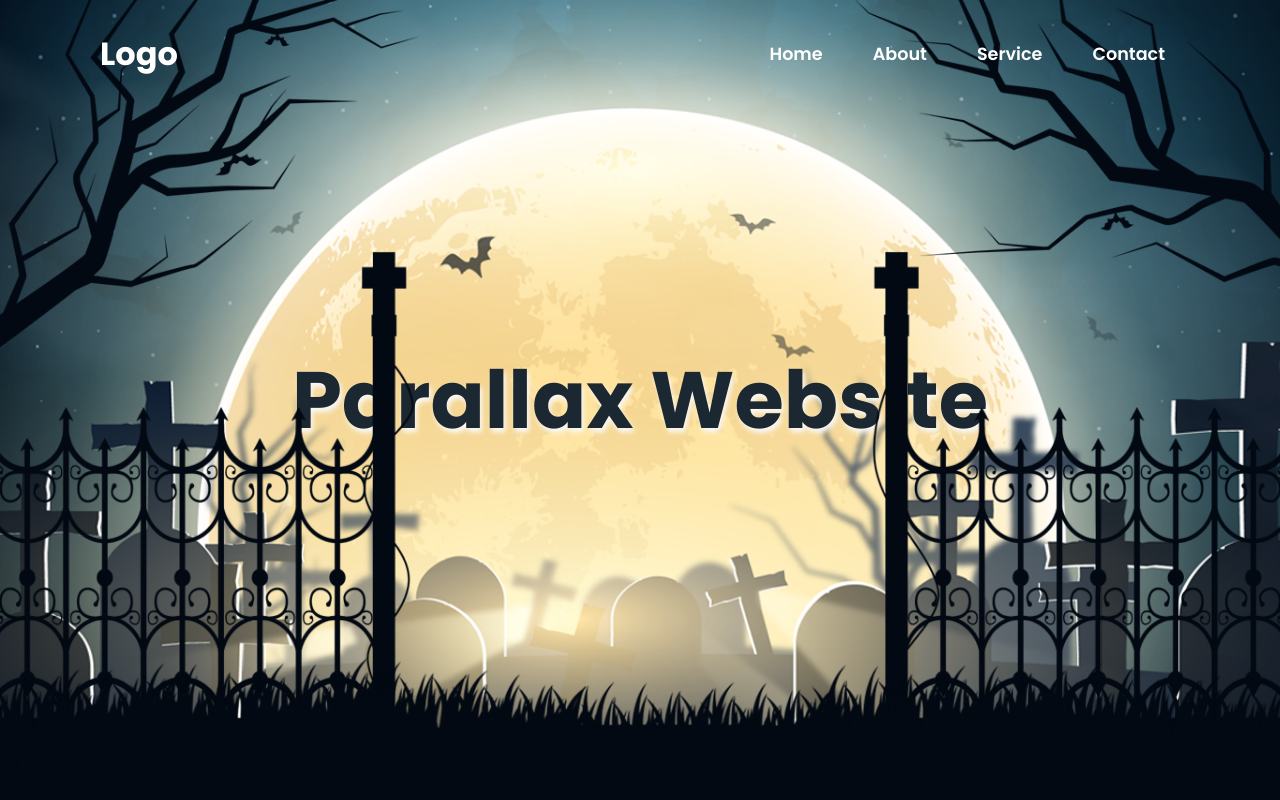
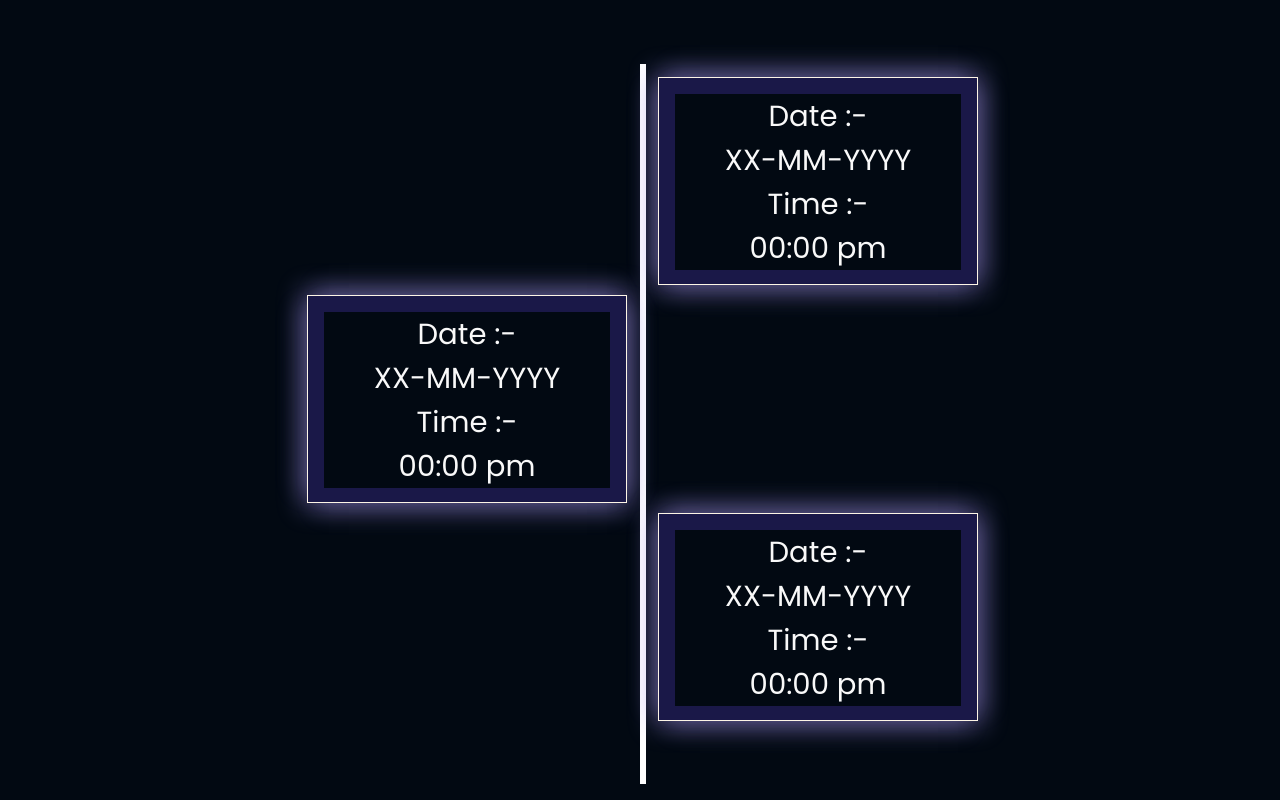
Before and after one commit to Xaverick/Xenith24, a React (Vite) app: page / in a window 1280 px wide. Shown: the top 800 px of the page. Built offline with nearby package versions, Linux system fonts and the light colour scheme.

Commit message:
Timeline

```diff
--- a/src/App.jsx
+++ b/src/App.jsx
@@ -2,13 +2,15 @@ import { useState } from 'react'
 import './App.css'
 import Banner from './container/Banner/Banner'
 import Navbar from './components/Navbar/Navbar'
+import Timeline from './components/Timeline/Timeline'
 
 function App() {
 
   return (
     <>
-      <Navbar />
-      <Banner />
+      {/* <Navbar /> */}
+      {/* <Banner /> */}
+      {<Timeline />}
     </>
   )
 }
--- /dev/null
+++ b/src/components/Timeline/Timeline.css
@@ -0,0 +1,77 @@
+* {
+    background-color: #020912;
+    margin: 0;
+    padding: 0;
+  }
+
+  .container {
+    height: 36rem;
+    width: 100%;
+  }
+
+  .line {
+    width: 0%;
+    height: 45rem;
+    margin: 5% 0 0 50%;
+    border: 3px solid white;
+  }
+
+  .box {
+    color: #f9f9f9;
+    border: 1px solid oldlace;
+    height: 13rem;
+    background-color: rgba(98, 70, 237, 0.243);
+    margin: 10px 0 10px 15px;
+    width: 20rem;
+    transition: all 1s ease;
+    padding: 1rem;
+    box-shadow:
+    10px 10px 20px rgba(165, 150, 238, 0.243), /* Top-right shadow */
+    -10px -10px 20px rgba(165, 150, 238, 0.243), /* Top-left shadow */
+    10px -10px 20px rgba(165, 150, 238, 0.243), /* Bottom-right shadow */
+    -10px 10px 20px rgba(165, 150, 238, 0.243); /* Bottom-left shadow */
+    user-select: none;
+  }
+
+  .innerbox {
+    text-align: center;
+    font-size: 1.82rem;
+  }
+
+  .p1 {
+    display: block;
+  }
+
+  .p2 {
+    display: none;
+  }
+
+  .box2 {
+    margin-left: -21rem;
+  }
+
+  .box2:hover {
+    transform: rotateY(180deg);
+  }
+
+  .box2:hover .p1 {
+    display: none;
+  }
+
+  .box2:hover .p2 {
+    display: block;
+    transform: scaleX(-1);
+  }
+
+  .box1:hover {
+    transform: rotateY(180deg);
+  }
+
+  .box1:hover .p1 {
+    display: none;
+  }
+
+  .box1:hover .p2 {
+    display: block;
+    transform: scaleX(-1);
+  }
--- /dev/null
+++ b/src/components/Timeline/Timeline.jsx
@@ -0,0 +1,56 @@
+import React from 'react';
+import './Timeline.css';
+
+function Timeline() {
+  return (
+    <div className="container">
+      <div className="line">
+        <div className="box box1">
+          <div className="innerbox">
+            <p className="p1">
+              Date :-<br />
+              XX-MM-YYYY <br />
+              Time :-<br />
+              00:00 pm
+            </p>
+            <p className="p2">
+              "I'm gonna make him an offer he can't refuse." - Don Vito Corleone
+            </p>
+          </div>
+        </div>
+
+        <div className="box box2">
+          <div className="innerbox">
+            <p className="p1">
+              Date :- <br />
+              XX-MM-YYYY <br />
+              Time :-<br />
+              00:00 pm
+            </p>
+            <p className="p2">
+              "Get busy living or get busy dying. The Choice is yours."<br /> -
+              Andy Dufresne
+            </p>
+          </div>
+        </div>
+
+        <div className="box box1">
+          <div className="innerbox">
+            <p className="p1">
+              Date :-<br />
+              XX-MM-YYYY <br />
+              Time :-<br />
+              00:00 pm
+            </p>
+            <p className="p2">
+              "The first rule of Fight Club is: You do not talk about Fight
+              Club."
+            </p>
+          </div>
+        </div>
+      </div>
+    </div>
+  );
+}
+
+export default Timeline;
--- a/src/container/Banner/Banner.jsx
+++ b/src/container/Banner/Banner.jsx
@@ -1,4 +1,4 @@
-import React, { useRef } from "react";
+import { React,useRef } from "react";
 import treeLeft from '../../assets/tree-left.png';
 import treeRight from '../../assets/tree-right.png';
 import gateLeft from '../../assets/gate-left.png';
```
